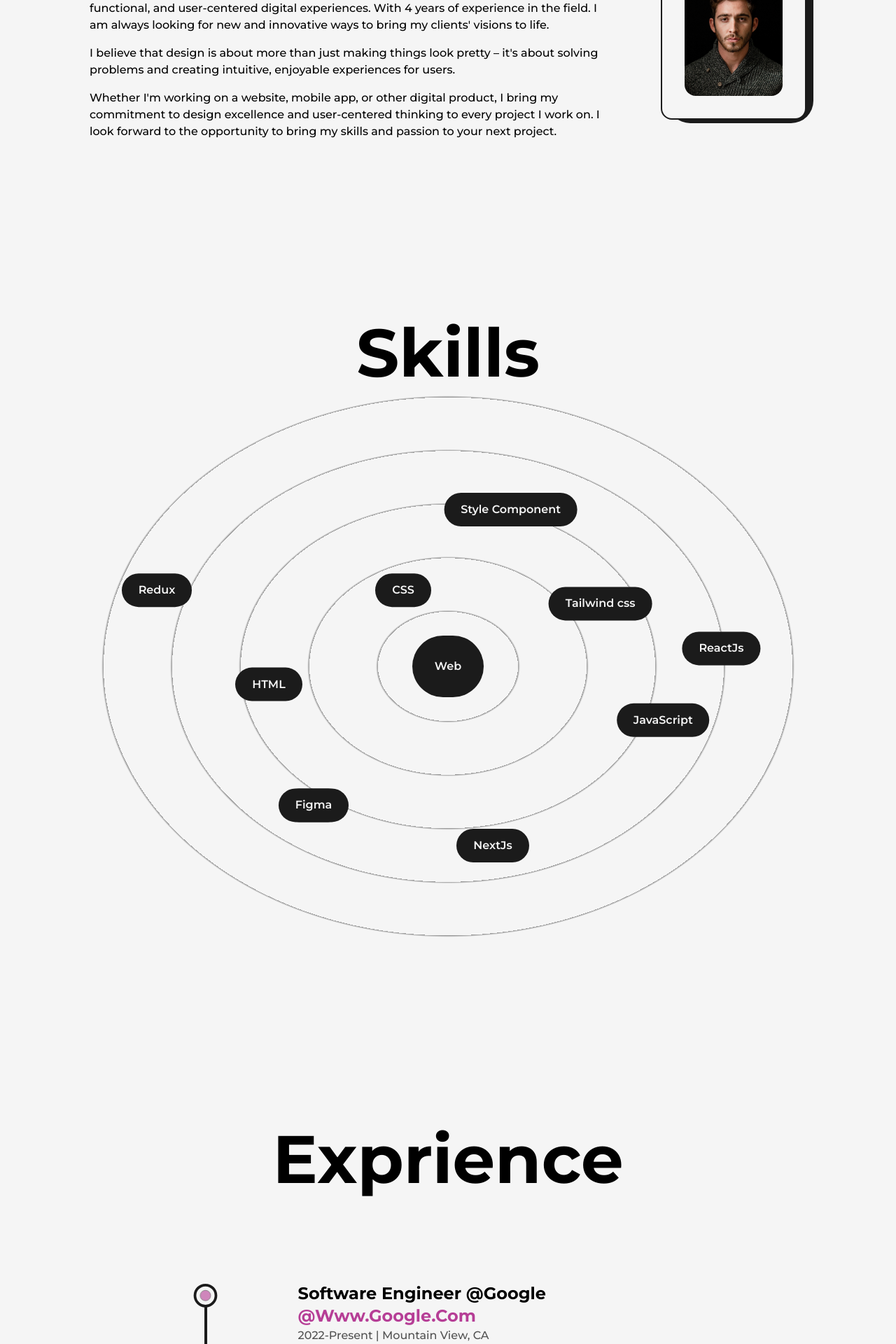
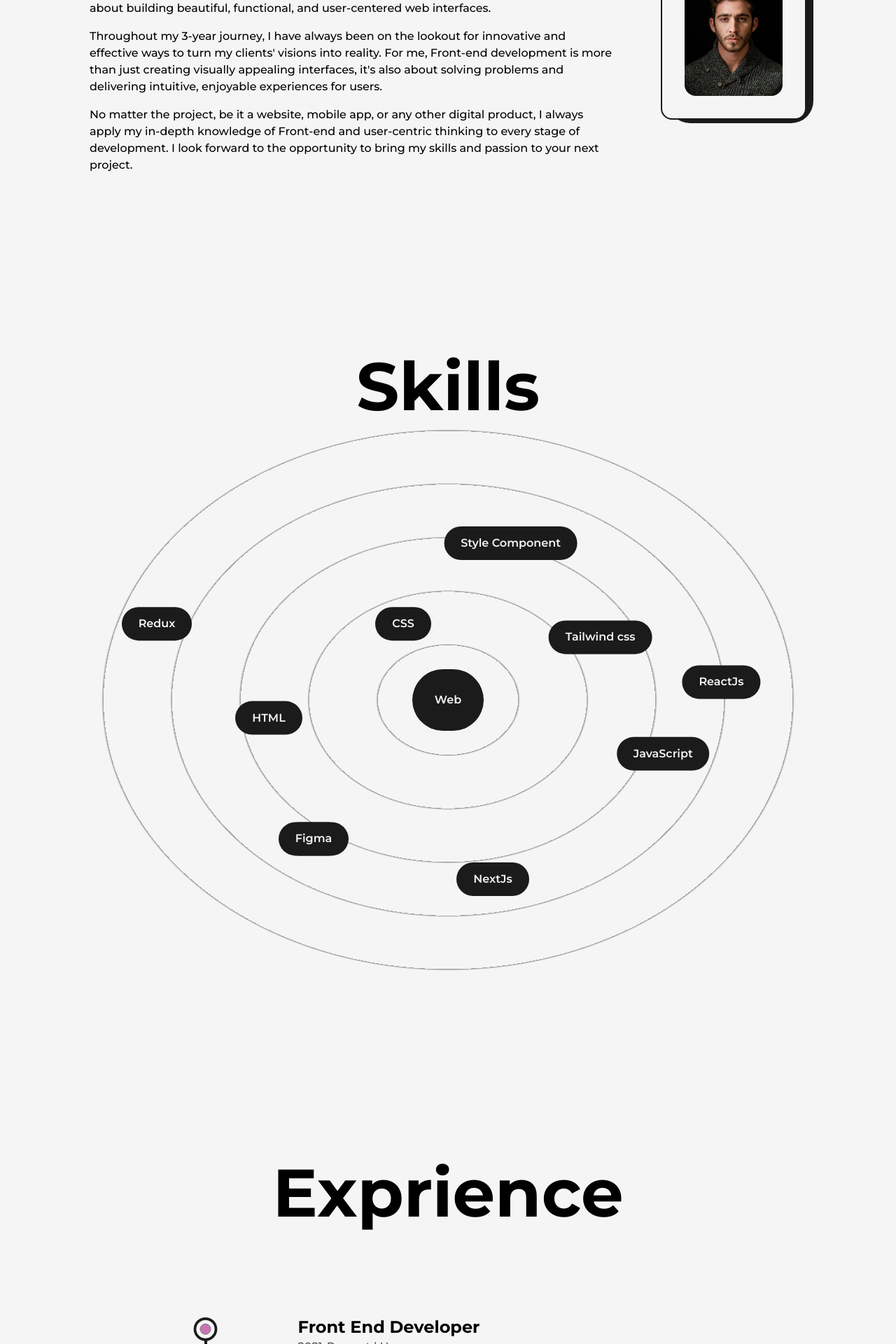
Before and after one commit to xuanbao95/portfolio_v3, a Next.js app: page /about in a window 1280 px wide. Shown: the part 500-2420 px from the top of the page at 70% size. Built offline with nearby package versions, Linux system fonts and the light colour scheme.

Commit message:
change title about page

```diff
--- a/app/about/page.tsx
+++ b/app/about/page.tsx
@@ -20,33 +20,33 @@ export default function About() {
             </Head>
             <main className='flex w-full min-h-screen flex-col bg-light items-center justify-center dark:text-light'>
                 <LayOutPage className={'pt-16'}>
-                    <AnimatedText text={'Passion Fuels Purpose!'} className={'mb-16 lg:!text-7xl sm:!text-6xl xs:!text-4xl sm:mb-8'}/>
+                    <AnimatedText text={'Passion Fuels Purpose!'}
+                                  className={'mb-16 lg:!text-7xl sm:!text-6xl xs:!text-4xl sm:mb-8'}/>
                     <div className='grid w-full grid-cols-8 gap-16 sm:gap-8'>
-                        <div className='col-span-6 flex flex-col items-start justify-start xl:col-span-7 md:order-2 md:col-span-8'>
+                        <div
+                            className='col-span-6 flex flex-col items-start justify-start xl:col-span-7 md:order-2 md:col-span-8'>
                             <h2 className='mb-4 text-lg font-bold uppercase text-dark/75 dark:text-light/75'>Biography</h2>
                             <p className='font-medium'>
-                                Hi, I'm CodeBucks, a web developer and UI/UX designer with a passion for creating
-                                beautiful, functional,
-                                and user-centered digital experiences. With 4 years of experience in the field. I am
-                                always looking for
-                                new and innovative ways to bring my clients' visions to life.
+                                Hi, I am Luu Gia Xuan Bao, a Front-end Developer with 3 years of experience,
+                                passionate about building beautiful, functional, and user-centered web interfaces.
                             </p>
-                            <p className='font-medium my-4'>I believe that design is about more than just making things
-                                look pretty – it's about
-                                solving problems and
-                                creating intuitive, enjoyable experiences for users.
+                            <p className='font-medium my-4'>Throughout my 3-year journey, I have always
+                                been on the lookout for innovative and effective ways to turn my clients' visions into
+                                reality. For me, Front-end development is more than just creating visually appealing
+                                interfaces, it's also about solving problems and delivering intuitive, enjoyable
+                                experiences for users.
                             </p>
-                            <p className='font-medium'>Whether I'm working on a website, mobile app, or
-                                other digital product, I bring my commitment to design excellence and user-centered
-                                thinking to
-                                every project I work on. I look forward to the opportunity to bring my skills and
-                                passion to your next project.
+                            <p className='font-medium'>No matter the project, be it a website, mobile app, or any other
+                                digital product, I always apply my in-depth knowledge of Front-end and user-centric
+                                thinking to every stage of development. I look forward to the opportunity to bring my
+                                skills and passion to your next project.
                             </p>
                         </div>
                         <div className='col-span-2 relative h-max rounded-2xl border-2 border-solid border-dark
                         bg-light p-8 dark:bg-dark dark:border-light xl:col-span-1 md:order-1 md:col-span-8
                     '>
-                            <div className='absolute top-0 -right-3 -z-10 w-[102%] h-[103%] rounded-[2rem] bg-dark dark:bg-light' />
+                            <div
+                                className='absolute top-0 -right-3 -z-10 w-[102%] h-[103%] rounded-[2rem] bg-dark dark:bg-light'/>
                             <Image
                                 src={avatar}
                                 alt={'XB'}
@@ -57,9 +57,9 @@ export default function About() {
 
                         </div>
                     </div>
-                <Skills/>
-                <Experience/>
-                <Education/>
+                    <Skills/>
+                    <Experience/>
+                    <Education/>
                 </LayOutPage>
             </main>
         </>
--- a/app/components/exprience/index.tsx
+++ b/app/components/exprience/index.tsx
@@ -29,14 +29,15 @@ export default function Experience() {
                 />
                 <ul className='w-full flex flex-col items-start justify-between ml-4 xs:ml-2'>
                     <Detail
-                        position={'Software Engineer @Google'}
-                        time={'2022-Present'}
-                        address={'Mountain View, CA'}
+                        position={'Front end developer'}
+                        time={'2021-Present'}
+                        address={'199 Điện Biên Phủ, p.15, Q.Bình Thạnh'}
                         work={'Worked on a team responsible for developing new features for Google\'s \n' +
                         'search engine, including improving the accuracy and relevance of search results and \n' +
                         'developing new tools for data analysis and visualization.'}
-                        company={'Google'}
-                        companyLink={'www.google.com'}
+                        company={'Upos'}
+                        projectLink={'https://banhang.upos.vn/'}
+                        companyLink={'https://upos.vn/'}
                     />
                     <Detail
                         position={'Intern @Facebook'}
@@ -99,13 +100,14 @@ export default function Experience() {
 interface InterfaceDetail {
     position: string,
     company: string,
-    companyLink: string,
+    projectLink: string,
     time: string,
     address: string,
-    work: string
+    work: string,
+    project: string,
 }
 
-const Detail = ({position, company, companyLink, time, address, work}: InterfaceDetail) => {
+const Detail = ({position, company, projectLink, time, address, work, project}: InterfaceDetail) => {
     const ref = useRef(null)
     return (
         <li ref={ref} className='
@@ -120,10 +122,10 @@ const Detail = ({position, company, companyLink, time, address, work}: Interface
             >
                 <h3 className='capitalize font-bold text-2xl sm:text-xl xs:text-lg'>{position} <a target={'_blank'}
                                                                                   className='text-primary dark:text-primaryDark capitalize'
-                                                                                  href={companyLink}>@{companyLink}</a>
+                                                                                  href={projectLink}>{project}</a>
                 </h3>
                 <span className='capitalize font-medium text-dark/75 dark:text-light/75 xs:text-sm'>
-                    {time} | {address}
+                    {time} | {company}
                 </span>
                 <p className='font-medium w-full md:text-sm'>
                     {work}
--- a/app/components/transitionEffect/index.tsx
+++ b/app/components/transitionEffect/index.tsx
@@ -12,7 +12,7 @@ export default function TransitionEffect({
         <AnimatePresence mode={'wait'}>
             <motion.div
                 key={path}
-                className='fixed top-0 bottom-0 right-full w-screen h-screen z-30 bg-primary'
+                className='fixed top-0 bottom-0 right-full w-screen h-screen z-30 bg-primaryDark'
                 initial={{x:'100%', width: '100%'}}
                 animate={{x:'0%', width:'0%'}}
                 exit={{x:['0%','100%'], width:['0%','100%']}}
--- a/app/page.tsx
+++ b/app/page.tsx
@@ -34,7 +34,7 @@ export default function Home() {
                         >
                             As a skilled front end developer, I am dedicated to turning ideas into innovative web
                             applications.
-                            Explore my latest projects and articles, showcasing my expertise in React.js and web
+                            Explore my latest projects, showcasing my expertise in React.js and web
                             development.
                         </p>
                         <div className='flex items-center self-start mt-2 lg:self-center'>
```
